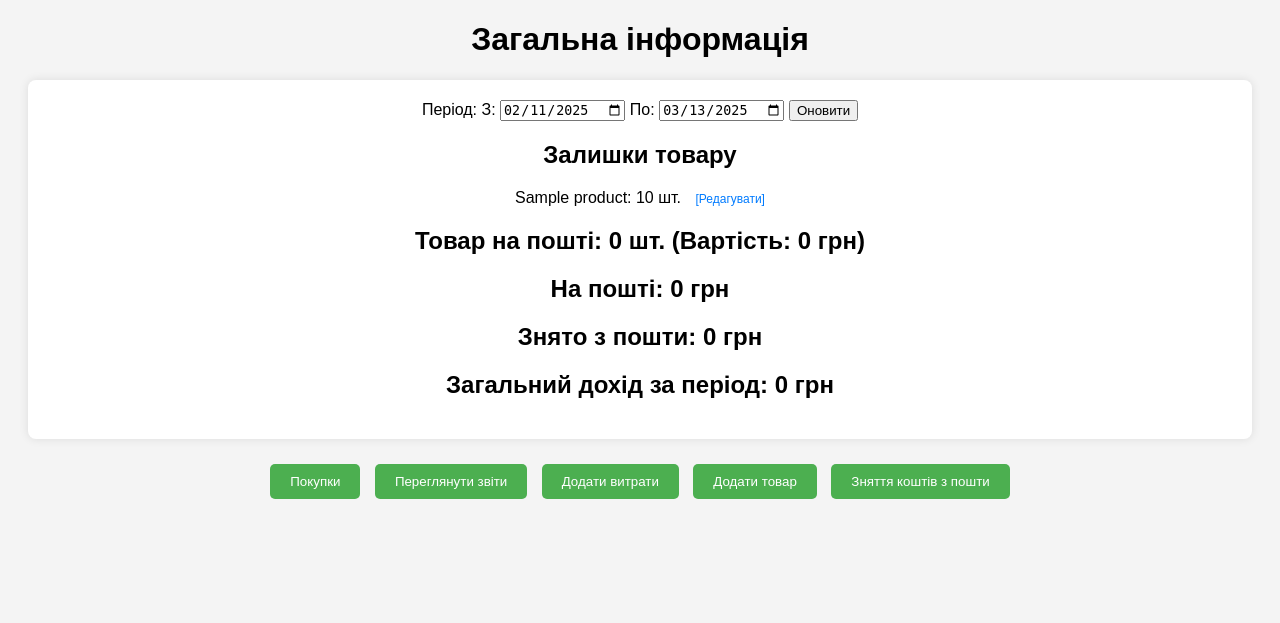
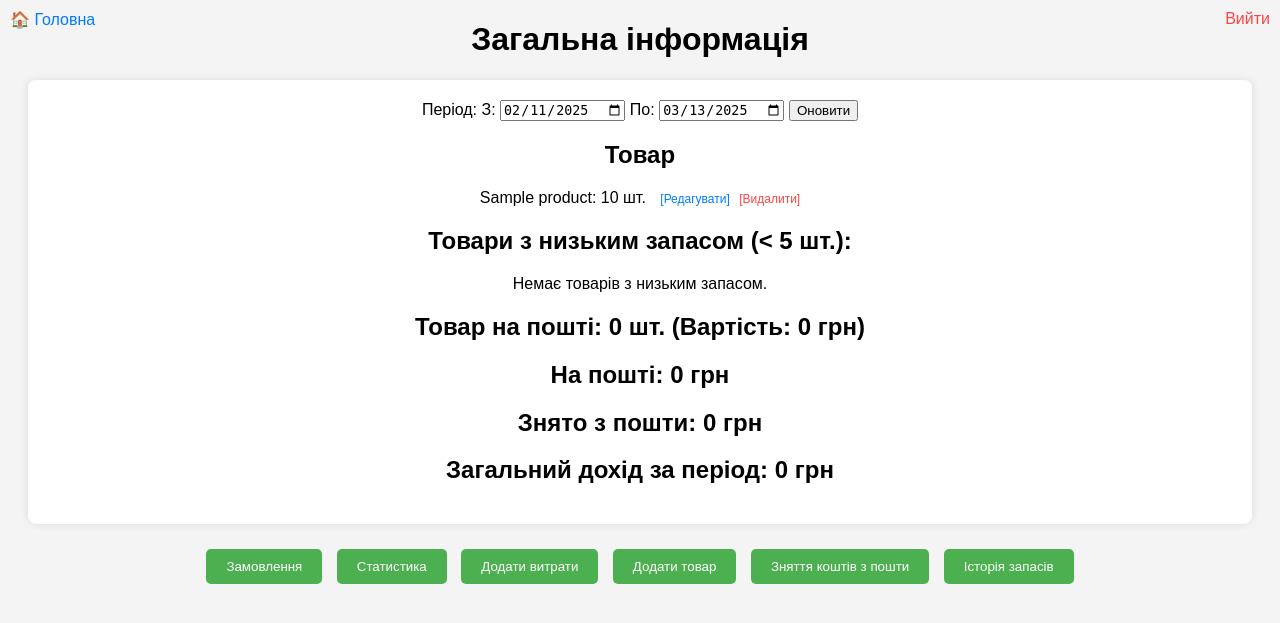
Before and after one commit to BomBom26/remp, a Flask app: page / in a window 1280 px wide. Shown: the top 623 px of the page. Run offline with Flask 2, Linux system fonts and the light colour scheme; the visitor is signed in with stand-in values (Sample User, id 1); tables that the repository leaves empty hold one stand-in row (values such as "Sample post").

Commit message:
Update index.html

```diff
--- a/templates/index.html
+++ b/templates/index.html
@@ -10,9 +10,18 @@
         button:hover { background-color: #45a049; }
         .edit-btn { font-size: 12px; margin-left: 10px; color: #007BFF; text-decoration: none; }
         .edit-btn:hover { text-decoration: underline; }
+        .delete-btn { font-size: 12px; margin-left: 5px; color: #ff4444; text-decoration: none; }
+        .delete-btn:hover { text-decoration: underline; }
+        .low-stock { color: red; font-weight: bold; }
+        .home-link { position: absolute; top: 10px; left: 10px; font-size: 16px; text-decoration: none; color: #007BFF; }
+        .home-link:hover { text-decoration: underline; }
+        .logout-link { position: absolute; top: 10px; right: 10px; font-size: 16px; text-decoration: none; color: #ff4444; }
+        .logout-link:hover { text-decoration: underline; }
     </style>
 </head>
 <body>
+    <a href="/" class="home-link">🏠 Головна</a>
+    <a href="/logout" class="logout-link">Вийти</a>
     <h1>Загальна інформація</h1>
     <div class="info">
         <form method="POST">
@@ -21,25 +30,38 @@
             По: <input type="date" name="end_date" value="{{ end_date }}">
             <input type="submit" value="Оновити">
         </form>
-        <h2>Залишки товару</h2>
+        <h2>Товар</h2>
         {% if products %}
             {% for product in products %}
                 <p>{{ product[0] }}: {{ product[1] }} шт.
                     <a href="/edit_product/{{ product[2] }}" class="edit-btn">[Редагувати]</a>
+                    <a href="/delete_product/{{ product[2] }}" class="delete-btn" onclick="return confirm('Ви впевнені, що хочете видалити цей товар?');">[Видалити]</a>
                 </p>
             {% endfor %}
         {% else %}
             <p>Немає товарів у базі.</p>
+        {% endif %}
+        <h2>Товари з низьким запасом (< 5 шт.):</h2>
+        {% if low_stock_products %}
+            {% for product in low_stock_products %}
+                <p class="low-stock">{{ product[0] }}: {{ product[1] }} шт.
+                    <a href="/edit_product/{{ product[2] }}" class="edit-btn">[Поповнити]</a>
+                    <a href="/delete_product/{{ product[2] }}" class="delete-btn" onclick="return confirm('Ви впевнені, що хочете видалити цей товар?');">[Видалити]</a>
+                </p>
+            {% endfor %}
+        {% else %}
+            <p>Немає товарів з низьким запасом.</p>
         {% endif %}
         <h2>Товар на пошті: {{ on_post }} шт. (Вартість: {{ on_post_cost | default(0) }} грн)</h2>
         <h2>На пошті: {{ (on_post_cost | default(0)) - (withdrawn | default(0)) }} грн</h2>
         <h2>Знято з пошти: {{ withdrawn | default(0) }} грн</h2>
         <h2>Загальний дохід за період: {{ total_income | default(0) }} грн</h2>
     </div>
-    <button onclick="window.location='/purchases'">Покупки</button>
-    <button onclick="window.location='/reports'">Переглянути звіти</button>
+    <button onclick="window.location='/purchases'">Замовлення</button>
+    <button onclick="window.location='/reports'">Статистика</button>
     <button onclick="window.location='/add_expense'">Додати витрати</button>
     <button onclick="window.location='/add_product'">Додати товар</button>
     <button onclick="window.location='/withdraw'">Зняття коштів з пошти</button>
+    <button onclick="window.location='/stock_history'">Історія запасів</button>
 </body>
 </html>
```
